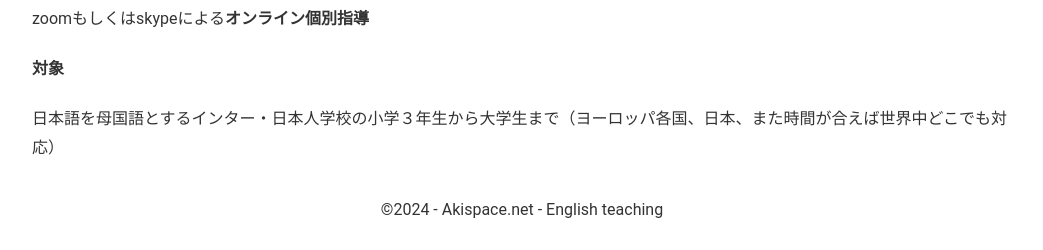
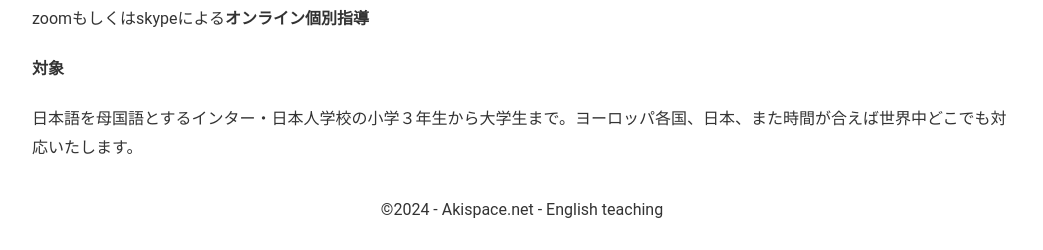
Before and after one commit to phocean/akispace, a Jekyll site: the page built from index.md, in a window 1280 px wide. Shown: the part 647-897 px from the top of the page, without its empty margins (118-1161 px from the left). Built offline with Jekyll 4.4.1, drawn with Linux system fonts in a browser that asks for light colours.

Commit message:
Update index.md

```diff
--- a/index.md
+++ b/index.md
@@ -24,4 +24,4 @@ zoomもしくはskypeによる**オンライン個別指導**
 
 **対象**
 
-日本語を母国語とするインター・日本人学校の小学３年生から大学生まで（ヨーロッパ各国、日本、また時間が合えば世界中どこでも対応）
+日本語を母国語とするインター・日本人学校の小学３年生から大学生まで。ヨーロッパ各国、日本、また時間が合えば世界中どこでも対応いたします。
```
